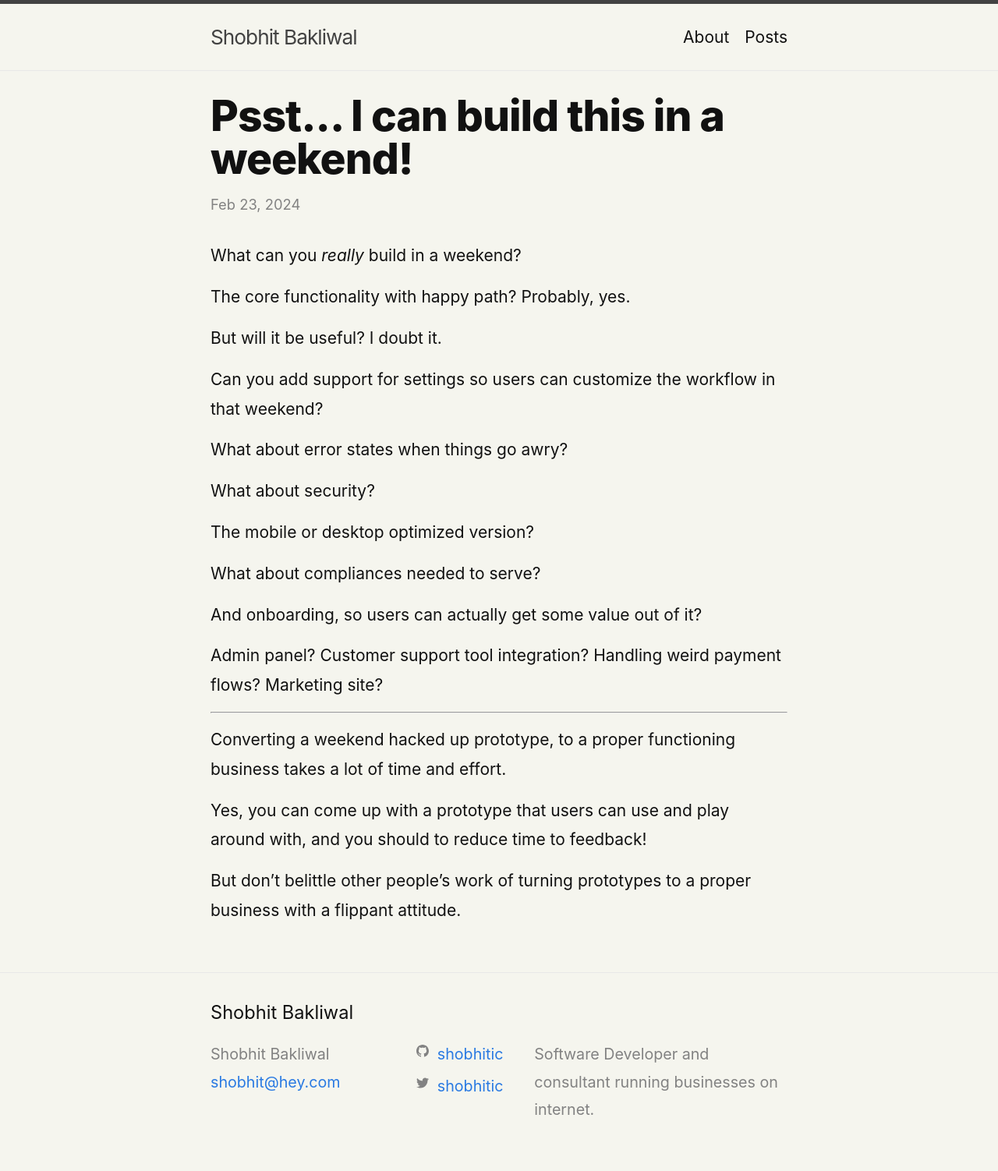
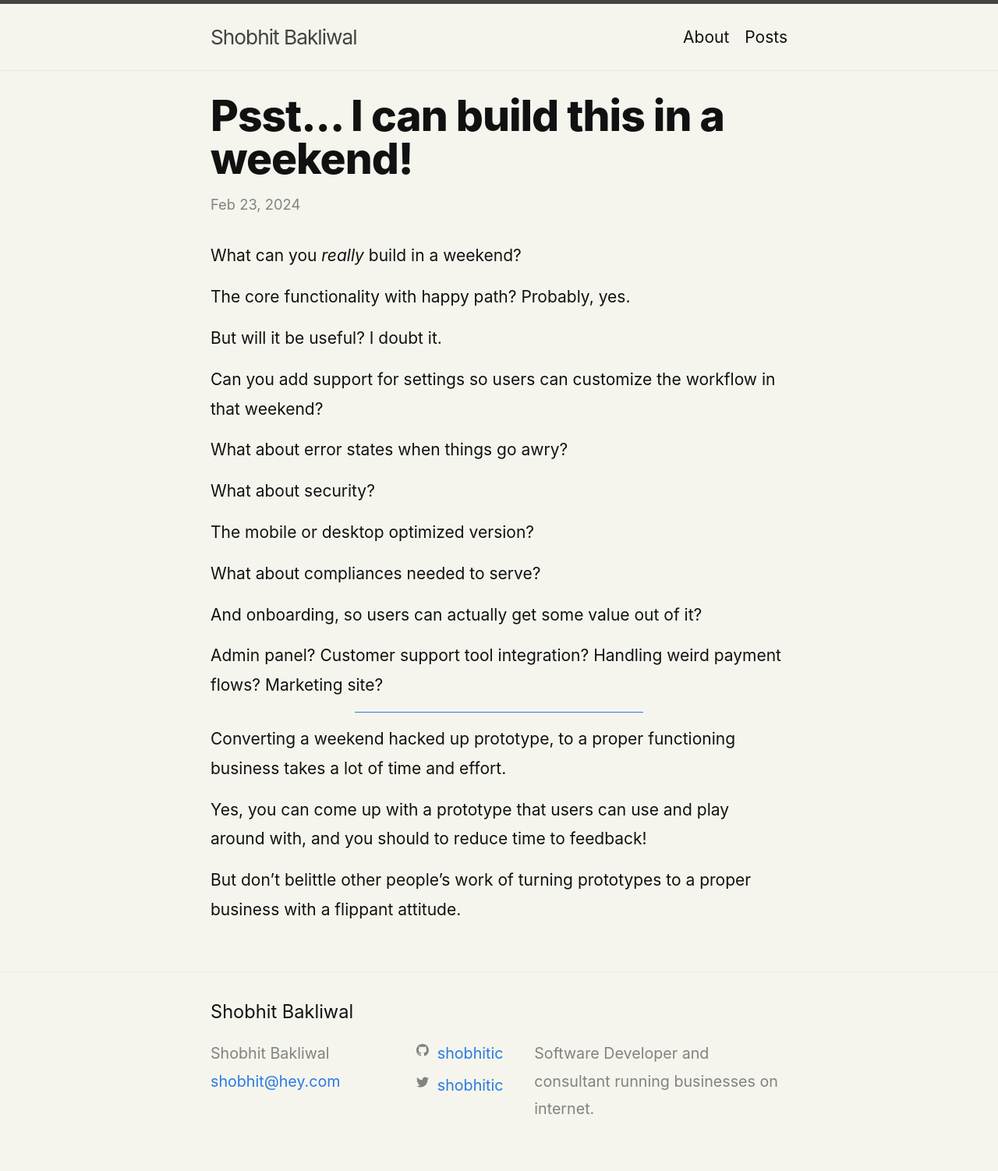
Before and after one commit to shobhitic/shobhitic.github.io, a Jekyll site: the page built from _posts/2024-02-23-weekend-build.md, in a window 1280 px wide. Shown: the whole page at 78% size. Built offline with Jekyll 4.4.1, drawn with Linux system fonts in a browser that asks for light colours; comment, search, counter and statistics services are not loaded.

Commit message:
made HR tag smaller in width

```diff
--- a/_sass/minima/_base.scss
+++ b/_sass/minima/_base.scss
@@ -28,7 +28,14 @@ body {
   flex-direction: column;
 }
 
-
+hr {
+  max-width: 50%;
+  min-width: 100px;
+  margin: 0px auto;
+  background-color: $brand-color;
+  height: 1px;
+  border: 0;
+}
 
 /**
  * Set `margin-bottom` to maintain vertical rhythm
```
